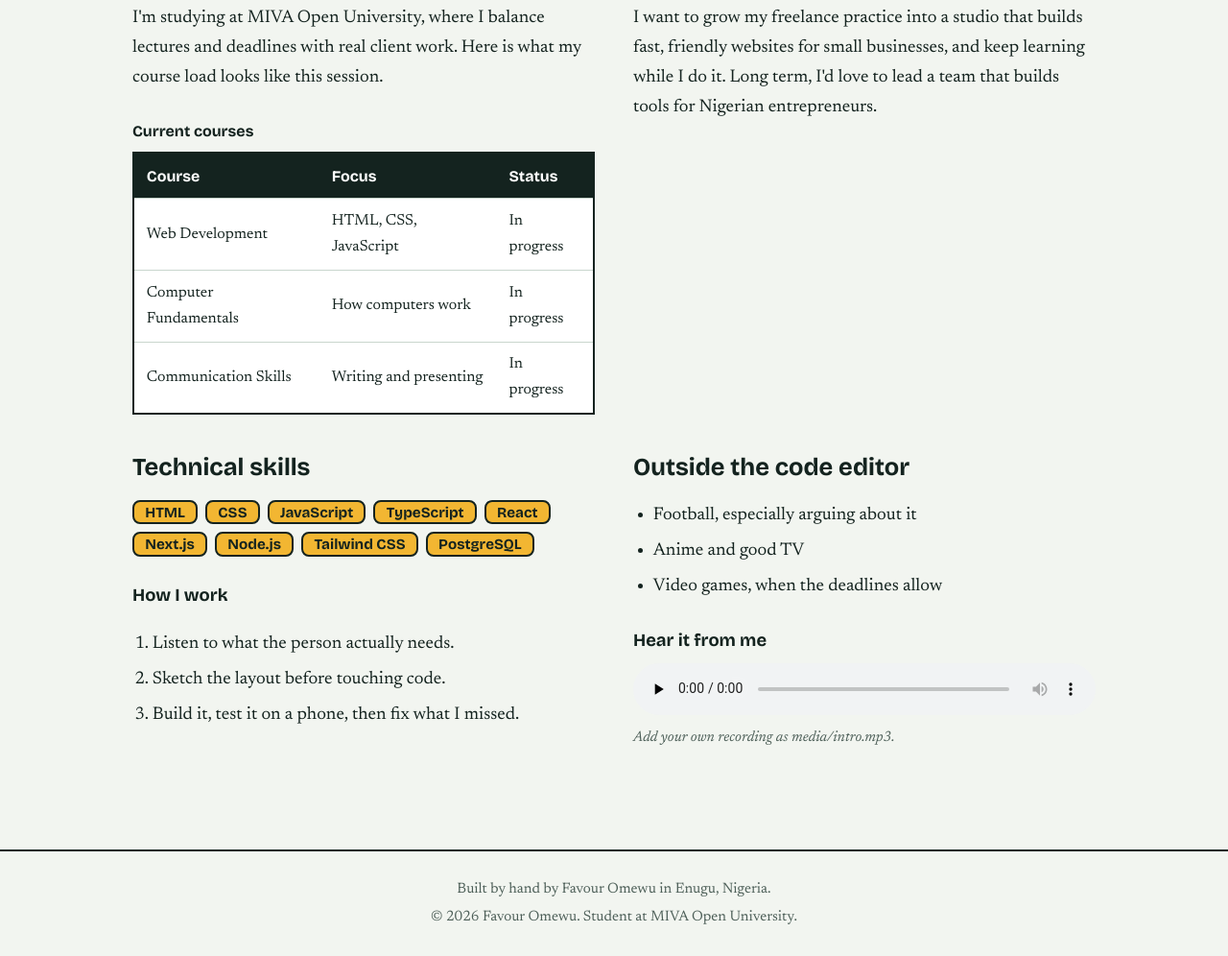
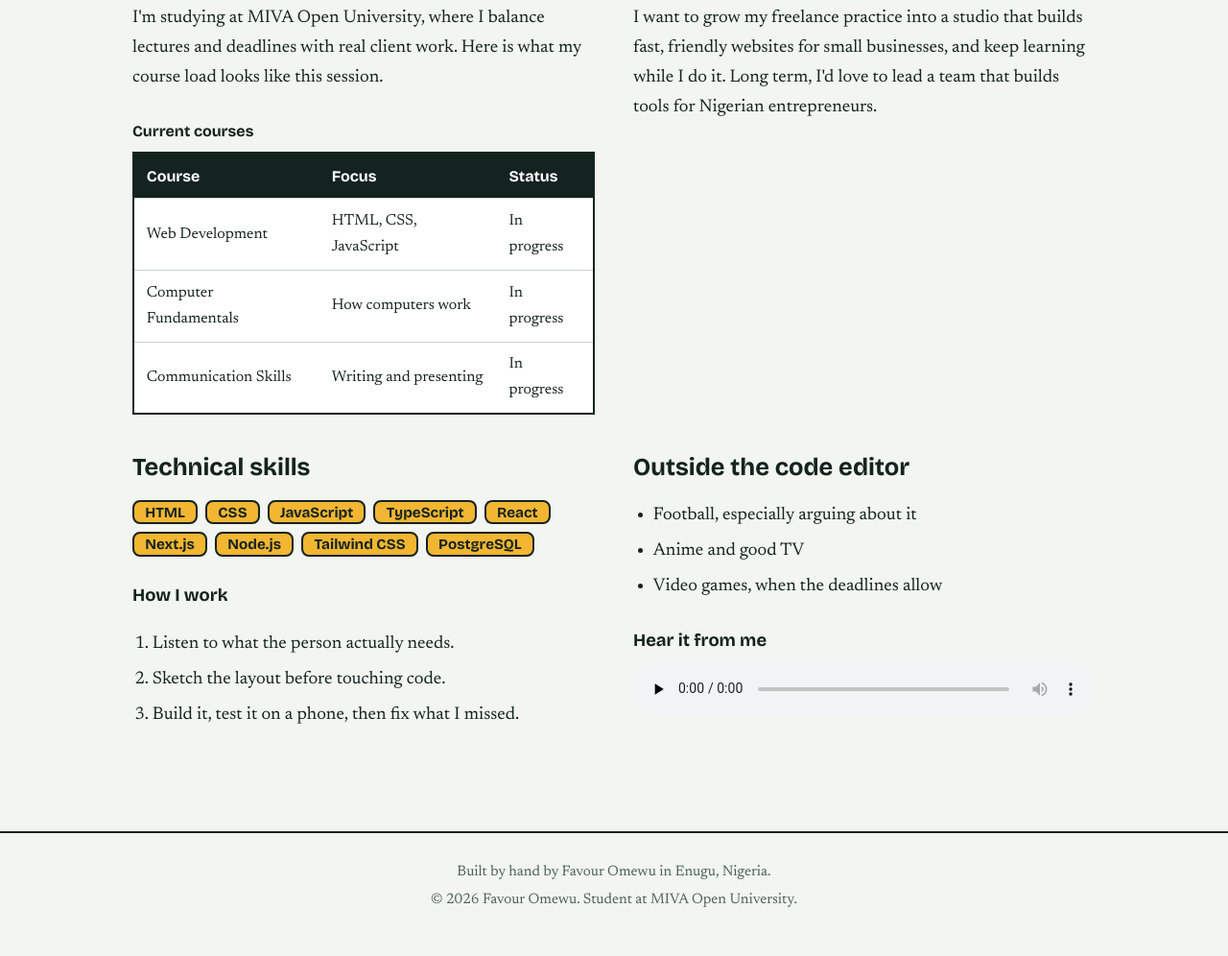
Before and after one commit to de7ghost-crypto/favour-omewu-portfolio, a plain HTML site: page about.html in a window 1280 px wide. Shown: the part 380-1376 px from the top of the page at 96% size. Drawn offline with nearby package versions, Linux system fonts and the light colour scheme.

Commit message:
Change audio source and clean up note
Updated audio source from intro.mp3 to intro.m4a and removed placeholder text.

```diff
--- a/about.html
+++ b/about.html
@@ -59,10 +59,10 @@
     </ul>
     <h3>Hear it from me</h3>
     <audio controls preload="none">
-      <source src="media/intro.mp3" type="audio/mpeg">
+      <source src="intro.m4a" type="audio/mpeg">
       Your browser does not support audio playback.
     </audio>
-    <p class="note">Add your own recording as media/intro.mp3.</p>
+    <p class="note"></p>
   </article>
 </section>
 </main>
```
